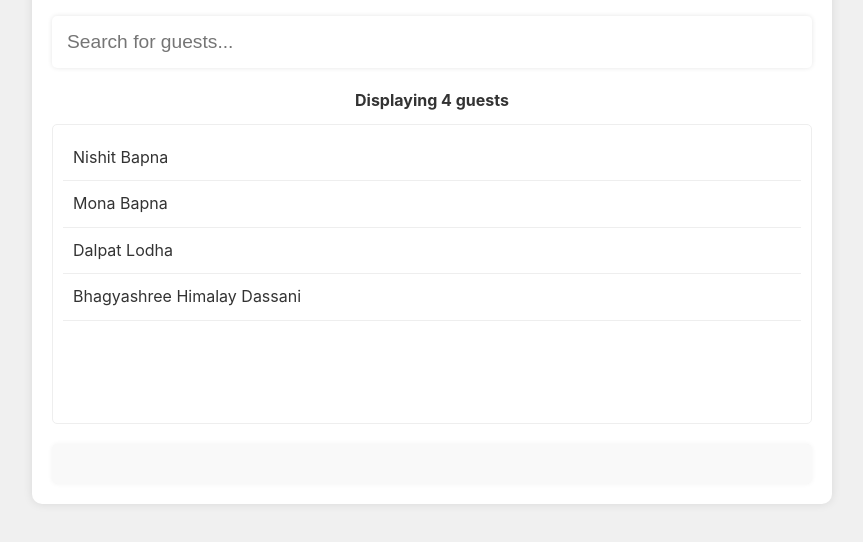
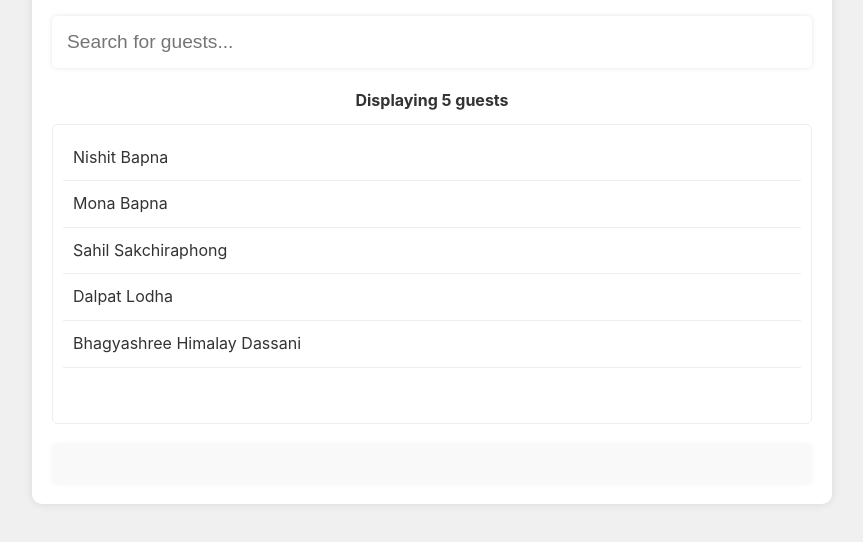
Before and after one commit to rsakchiraphong/wedding-RSVP, a plain HTML site: page index.html in a window 1280 px wide. Shown: the part 148-690 px from the top of the page, without its empty margins (208-1071 px from the left). Drawn offline with Linux system fonts and the light colour scheme.

Commit message:
Update index.html

```diff
--- a/index.html
+++ b/index.html
@@ -83,7 +83,7 @@
     const mockData = [
         { sNo: 1, firstName: "Nishit", lastName: "Bapna", arrivalDate: "24/11/2024", arrivalFlight: "CX773", arrivalTime: "5:40:00 PM", depDate: "", depFlight: "", depTime: "", passportNo: "", tel: "8613758106377", nOrV: "D" },
         { sNo: 2, firstName: "Mona", lastName: "Bapna", arrivalDate: "24/11/2024", arrivalFlight: "CX773", arrivalTime: "5:40:00 PM", depDate: "", depFlight: "", depTime: "", passportNo: "", tel: "8613588044137", nOrV: "D" },
-        // ... [Include all 94 guests here] ...
+         { sNo: 3, firstName: "Sahil", lastName: "Sakchiraphong", arrivalDate: "24/11/2024", arrivalFlight: "CX773", arrivalTime: "5:40:00 PM", depDate: "", depFlight: "", depTime: "", passportNo: "", tel: "8613588044137", nOrV: "D" },
         { sNo: 81, firstName: "Dalpat", lastName: "Lodha", arrivalDate: "28/11/2024", arrivalFlight: "AI378", arrivalTime: "8:10:00 AM", depDate: "1/12/2024", depFlight: "AI335", depTime: "5:55:00 PM", passportNo: "", tel: "91 8003777553", nOrV: "V" },
         // ... [Continue with the rest of the guests up to 94] ...
         { sNo: 94, firstName: "Bhagyashree Himalay", lastName: "Dassani", arrivalDate: "27/11/2024", arrivalFlight: "6E1071", arrivalTime: "10:05:00 AM", depDate: "", depFlight: "", depTime: "", passportNo: "", tel: "", nOrV: "" }
```
